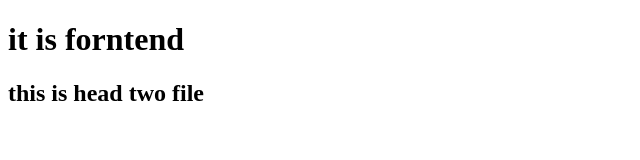
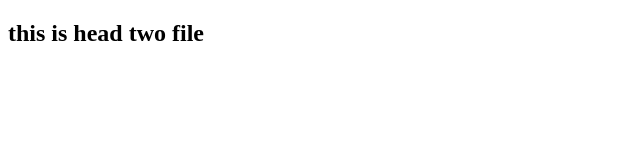
Before and after one commit to ramkumar0502/comapany, a plain HTML site: page index.html in a window 1280 px wide. Shown: the whole page, without its empty margins (0-640 px from the left). Drawn offline with Linux system fonts and the light colour scheme.

Commit message:
pull modified

```diff
--- a/index.html
+++ b/index.html
@@ -6,7 +6,7 @@
     <title>Document</title>
 </head>
 <body>
-    <h1>it is forntend</h1>
+
     <h2>this is head two file</h2>
 </body>
 </html>
```
